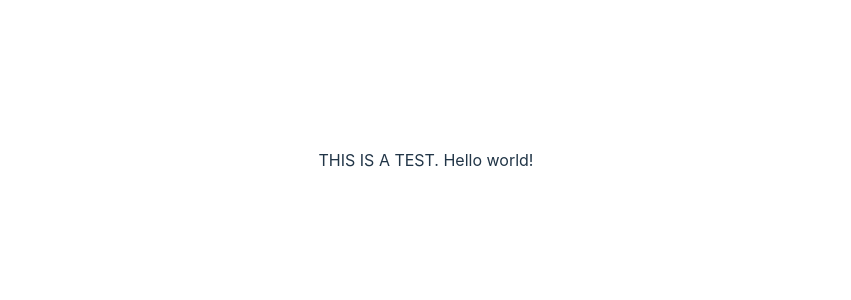
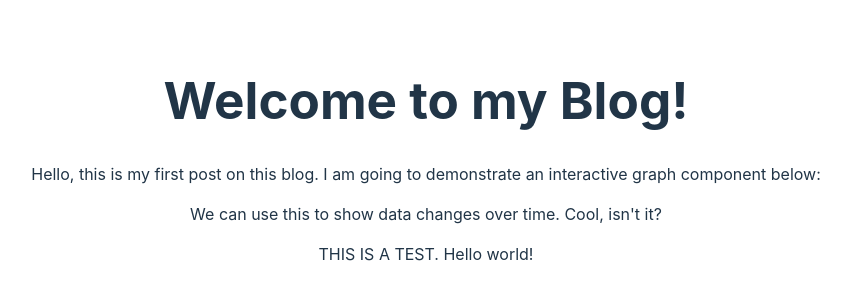
Before and after one commit to linguist89/computational-thinking-vite, a React (Vite) app: page / in a window 1280 px wide. Shown: the part 240-540 px from the top of the page, without its empty margins (214-1065 px from the left). Built offline with nearby package versions, Linux system fonts and the light colour scheme.

Commit message:
Added mdx

```diff
--- a/package.json
+++ b/package.json
@@ -13,6 +13,8 @@
     "preview": "vite preview"
   },
   "dependencies": {
+    "@mdx-js/react": "^2.3.0",
+    "@mdx-js/rollup": "^2.3.0",
     "react": "^18.2.0",
     "react-dom": "^18.2.0"
   },
--- a/src/App.jsx
+++ b/src/App.jsx
@@ -1,11 +1,19 @@
-import { useState } from "react";
+import { MDXProvider } from "@mdx-js/react";
+import Post from "./post.mdx";
 import "./App.css";
+
+const components = {
+  em: (props) => <i {...props} />,
+};
 
 function App() {
   const lessons = ["Lesson 1", "Lesson 2", "Lesson 3", "Lesson 4", "Lesson 5"];
 
   return (
     <div className="App">
+      <MDXProvider components={components}>
+        <Post />
+      </MDXProvider>
       <p>THIS IS A TEST. Hello world!</p>
     </div>
   );
--- /dev/null
+++ b/src/post.mdx
@@ -0,0 +1,9 @@
+---
+title: "Hello, World!"
+---
+
+# Welcome to my Blog!
+
+Hello, this is my first post on this blog. I am going to demonstrate an interactive graph component below:
+
+We can use this to show data changes over time. Cool, isn't it?
--- a/vite.config.js
+++ b/vite.config.js
@@ -1,8 +1,14 @@
-import { defineConfig } from 'vite'
-import react from '@vitejs/plugin-react'
+import { defineConfig } from "vite"
+import react from "@vitejs/plugin-react"
 
 // https://vitejs.dev/config/
-export default defineConfig({
-  base: "/computational-thinking-vite/",
-  plugins: [react()],
+export default defineConfig(async () => {
+  const mdx = await import("@mdx-js/rollup")
+  return {
+    optimizeDeps: {
+      include: ["react/jsx-runtime"],
+    },
+    base: "/computational-thinking-vite/",
+    plugins: [react(), mdx.default({ remarkPlugins: [] })],
+  }
 })
```
Also changed, not shown: 1 other file (tests, documents, lock files or other folders).
